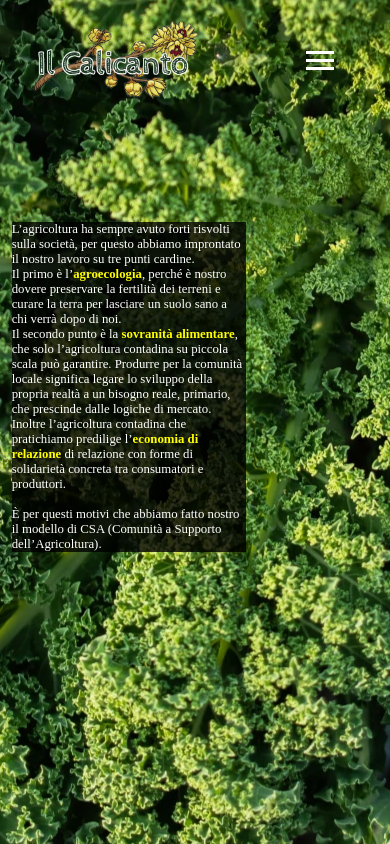
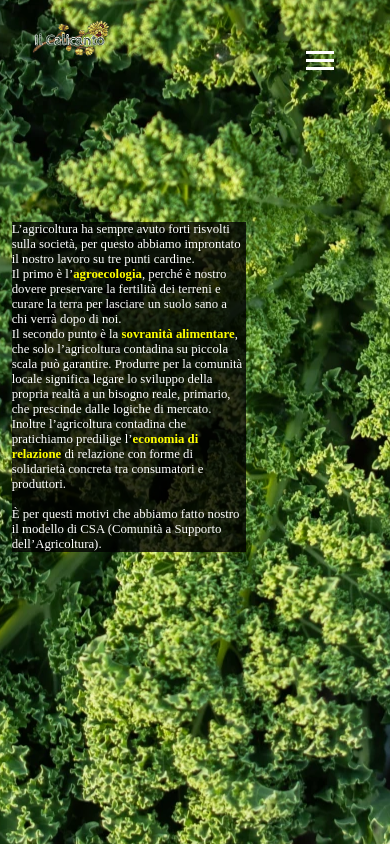
Before and after one commit to GianCec/CSA, a plain HTML site: page index.html in a window 390 px wide. Drawn offline with Linux system fonts and the light colour scheme.

Commit message:
minor fix

```diff
--- a/style.css
+++ b/style.css
@@ -295,7 +295,7 @@ h2 {
     position: absolute;
     top: 20px;
 
-     width: 20vh;
+     width: 20vw;
    }
    nav ul li {
     margin-bottom: 20px;
```
